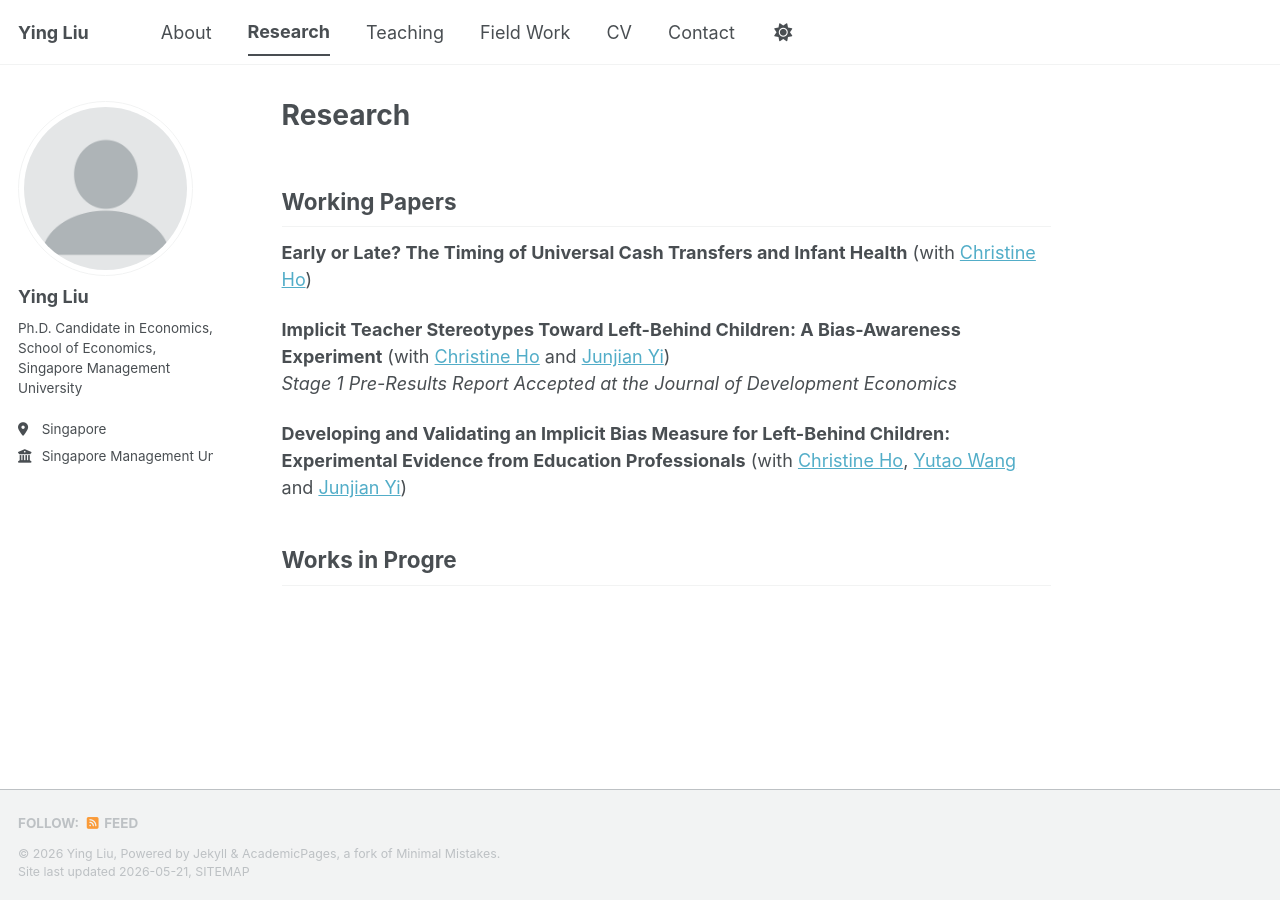
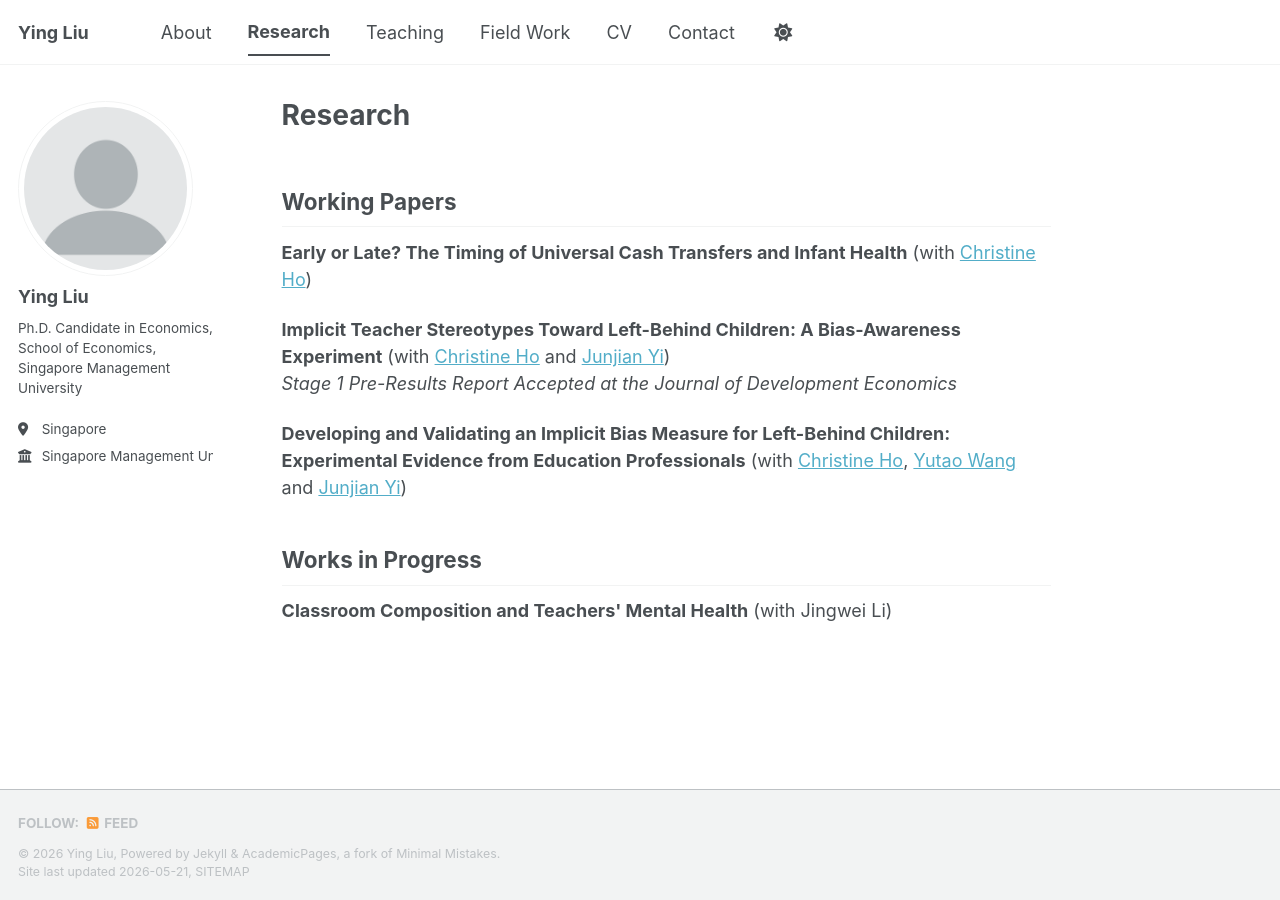
Before and after one commit to YingLIU2022/YingLIU2022.github.io, a Jekyll site: the page built from _pages/publications.html, in a window 1280 px wide. Built offline with Jekyll 4.4.1, drawn with Linux system fonts in a browser that asks for light colours; a script bundle is joined from its source files by our own code; library files that are not in the unit come from our copies.

Commit message:
Update publications.html

```diff
--- a/_pages/publications.html
+++ b/_pages/publications.html
@@ -13,4 +13,6 @@ author_profile: true
 
 <p><strong>Developing and Validating an Implicit Bias Measure for Left-Behind Children: Experimental Evidence from Education Professionals</strong> (with <a href="https://sites.google.com/site/christineholmh/">Christine Ho</a>, <a href="https://yutao-wang-econ.github.io/">Yutao Wang</a> and <a href="https://www.junjianyi.com/">Junjian Yi</a>)</p>
 
-<h2>Works in Progre
+<h2>Works in Progress</h2>
+
+<p><strong>Classroom Composition and Teachers' Mental Health</strong> (with Jingwei Li)</p>
```
